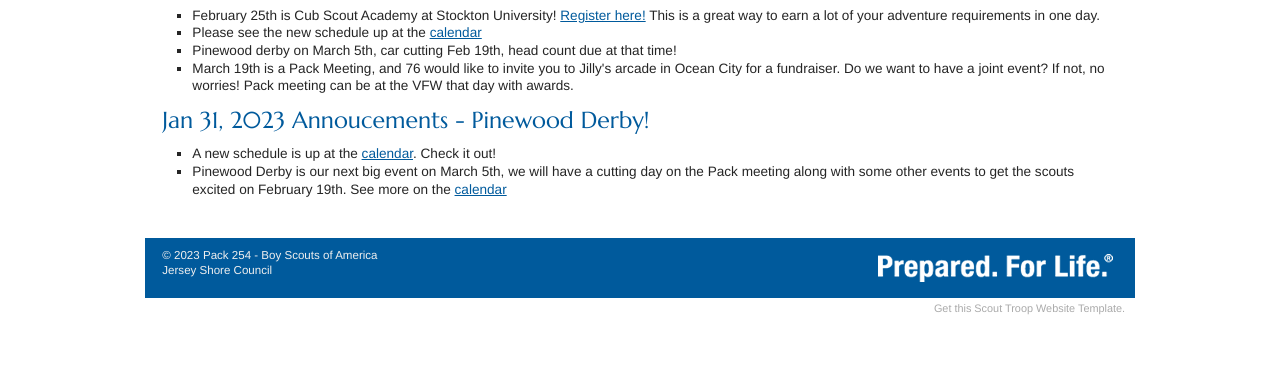
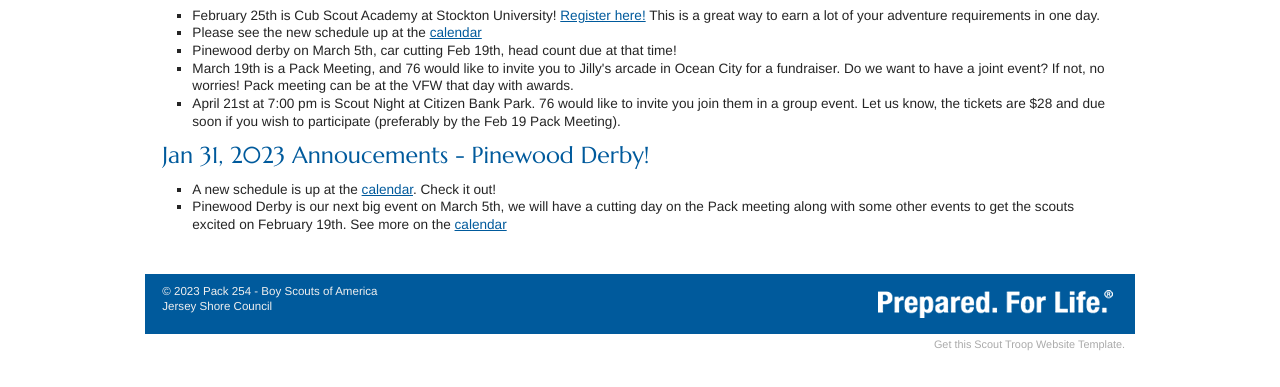
Before and after one commit to njscouts/pack254-site, a plain HTML site: page announcements/index.html in a window 1280 px wide. Shown: the part 277-664 px from the top of the page. Drawn offline with Linux system fonts and the light colour scheme.

Commit message:
Synchronized build

```diff
--- a/announcements/index.html
+++ b/announcements/index.html
@@ -126,6 +126,7 @@
 <li>Please see the new schedule up at the <a href="../calendar/">calendar</a></li>
 <li>Pinewood derby on March 5th, car cutting Feb 19th, head count due at that time!</li>
 <li>March 19th is a Pack Meeting, and 76 would like to invite you to Jilly's arcade in Ocean City for a fundraiser.  Do we want to have a joint event?  If not, no worries!  Pack meeting can be at the VFW that day with awards.</li>
+<li>April 21st at 7:00 pm is Scout Night at Citizen Bank Park.  76 would like to invite you join them in a group event.  Let us know, the tickets are $28 and due soon if you wish to participate (preferably by the Feb 19 Pack Meeting).</li>
 </ul>
 <h3>Jan 31, 2023 Annoucements - Pinewood Derby!</h3>
 <ul>
```
